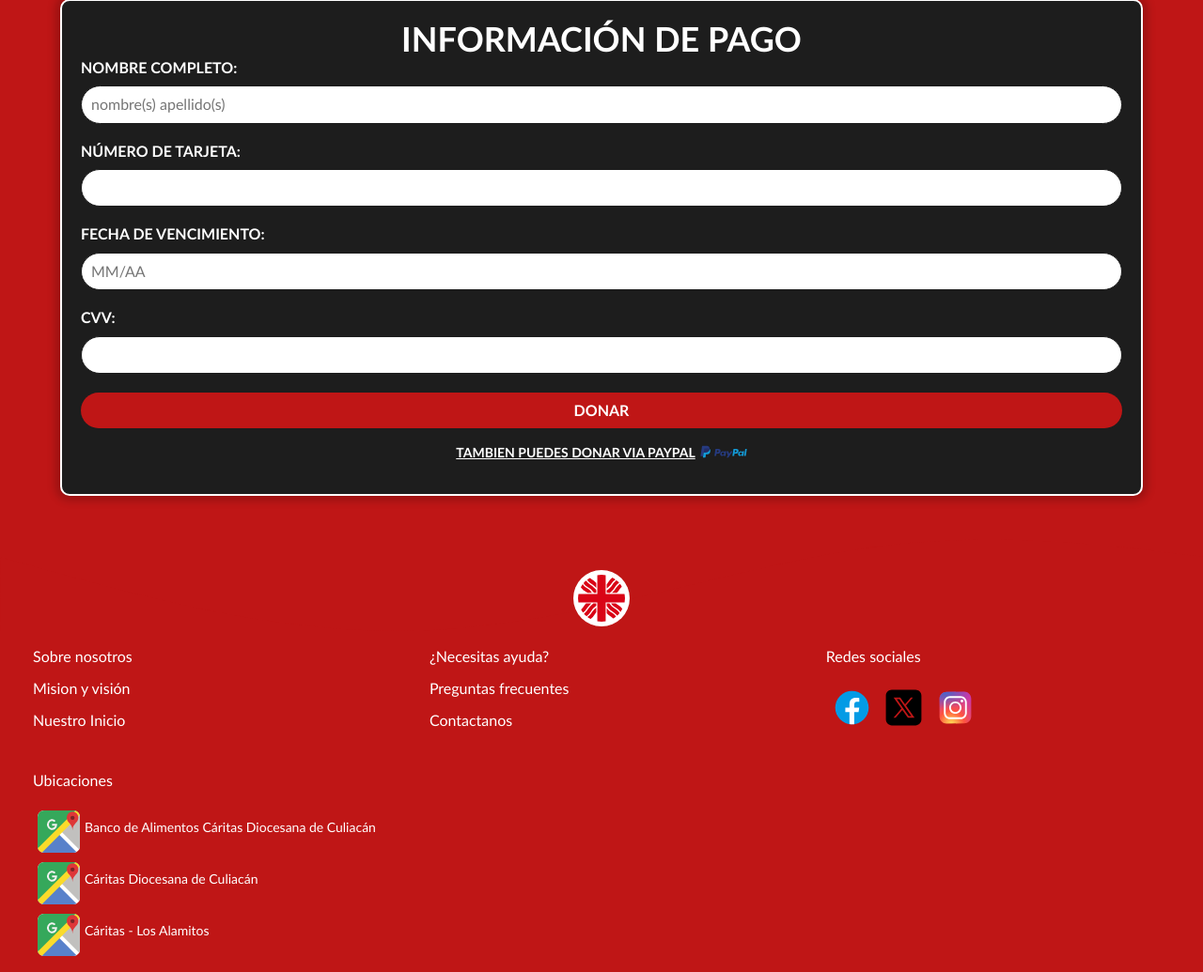
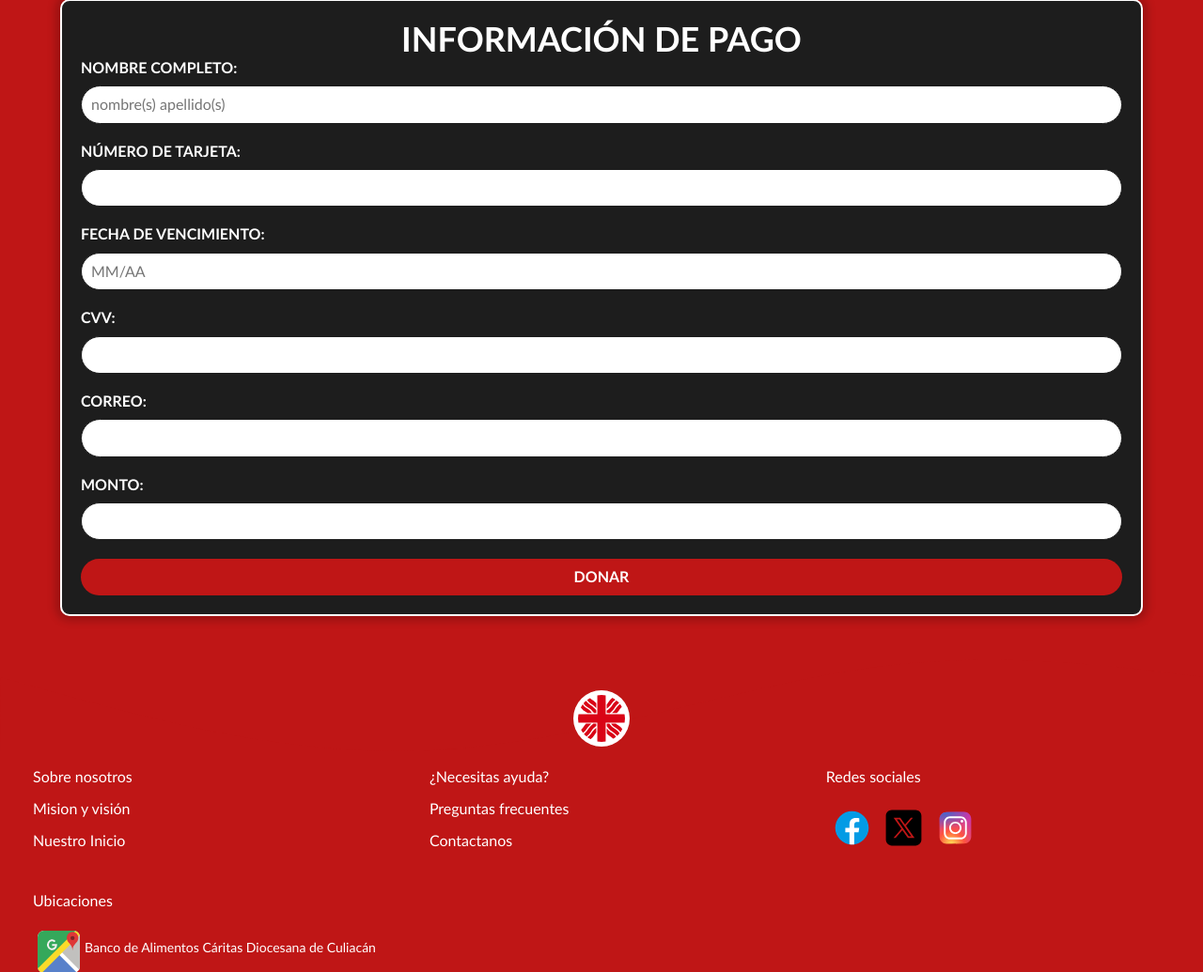
Before and after one commit to JoseArLoLo/Caritas, a PHP site: page /donar.php in a window 1280 px wide. Shown: the part 159-1194 px from the top of the page at 94% size. Run offline with PHP 8.4, Linux system fonts and the light colour scheme.

Commit message:
Cambios en donativos

```diff
--- a/donar.php
+++ b/donar.php
@@ -22,14 +22,17 @@ incluirTemplate('header', $donar = true, $eventos = false);
                 <label for="cvv">CVV:</label>
                 <input type="text" id="cvv" name="cvv" required>
             </div>
+            <div class="campo">
+                <label for="correo">CORREO:</label>
+                <input type="text" id="correo" name="correo" required>
+            </div>
+            <div class="campo">
+                <label for="monto">MONTO:</label>
+                <input type="text" id="monto" name="monto" required>
+            </div>
+            <input type="text" hidden name="description" id="description" value="Donativo">
             <button type="submit">DONAR</button>
         </form>
-        <a href="">
-            <div class="extra">
-                <p>Tambien puedes donar via paypal</p>
-                <img src="/svg/paypal.svg" alt="donar por paypal">
-            </div>
-        </a>
     </div>
 </main>
 <?php incluirTemplate('footer'); ?>
```
